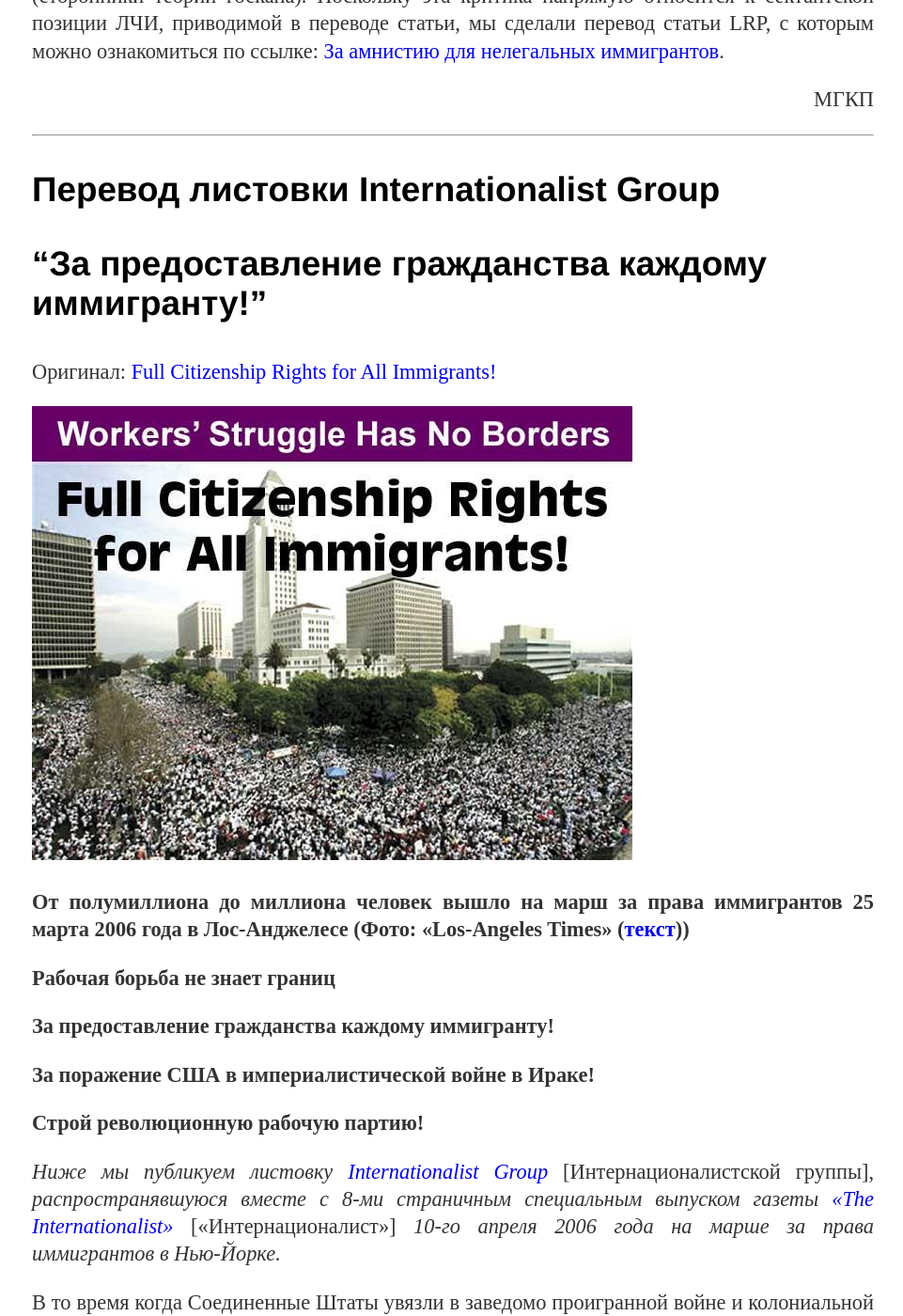
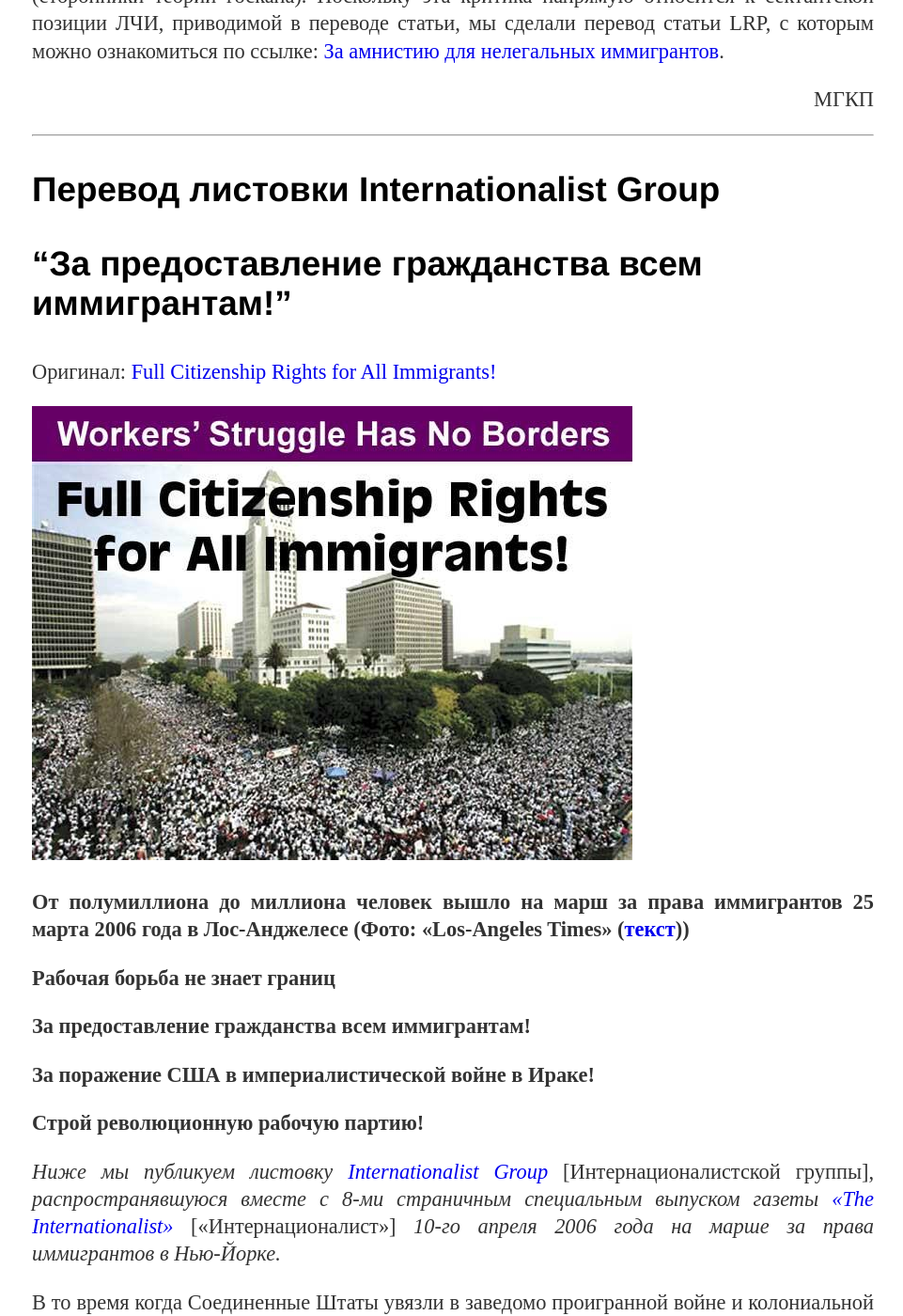
Before and after one commit to mgkp/mgkp.github.io, a Jekyll site: the page built from blog/_posts/2017-05-28-ig.md, in a window 1280 px wide and 1400 px high, scrolled down 2281 px. Shown: the whole window at 94% size, without its empty margins (158-1119 px from the left). Built offline with Jekyll 4.4.1, drawn with Linux system fonts in a browser that asks for light colours; some of the changed text lies outside the part shown.

Commit message:
кажому -> всем

```diff
--- a/blog/_posts/2017-05-28-ig.md
+++ b/blog/_posts/2017-05-28-ig.md
@@ -2,7 +2,7 @@
 layout: post
 category: blog
 tags: [Internationalist Group, США, иммигранты]
-title: "За предоставление гражданства каждому иммигранту!"
+title: "За предоставление гражданства всем иммигрантам!"
 author: Internationalist Group
 ---
 
@@ -28,7 +28,7 @@ Internationalist Group (Интернационалистская группа),
 ---
 
 ### Перевод листовки Internationalist Group #
-### “За предоставление гражданства каждому иммигранту!” #
+### “За предоставление гражданства всем иммигрантам!” #
 Оригинал: [Full Citizenship Rights for All Immigrants!](http://www.internationalist.org/fullcitizenshiprights0604.html)
 
 ![Workers' Struggle Has No Borders. Full Citizenship Rights for All Immigrants!](/images/image2.jpg)
@@ -37,7 +37,7 @@ Internationalist Group (Интернационалистская группа),
 
 **Рабочая борьба не знает границ**
 
-**За предоставление гражданства каждому иммигранту!**
+**За предоставление гражданства всем иммигрантам!**
 
 **За поражение США в империалистической войне в Ираке!**
 
```
Also changed, not shown: blog/_posts/2017-05-27-lrp.md (+1 -1 lines).
